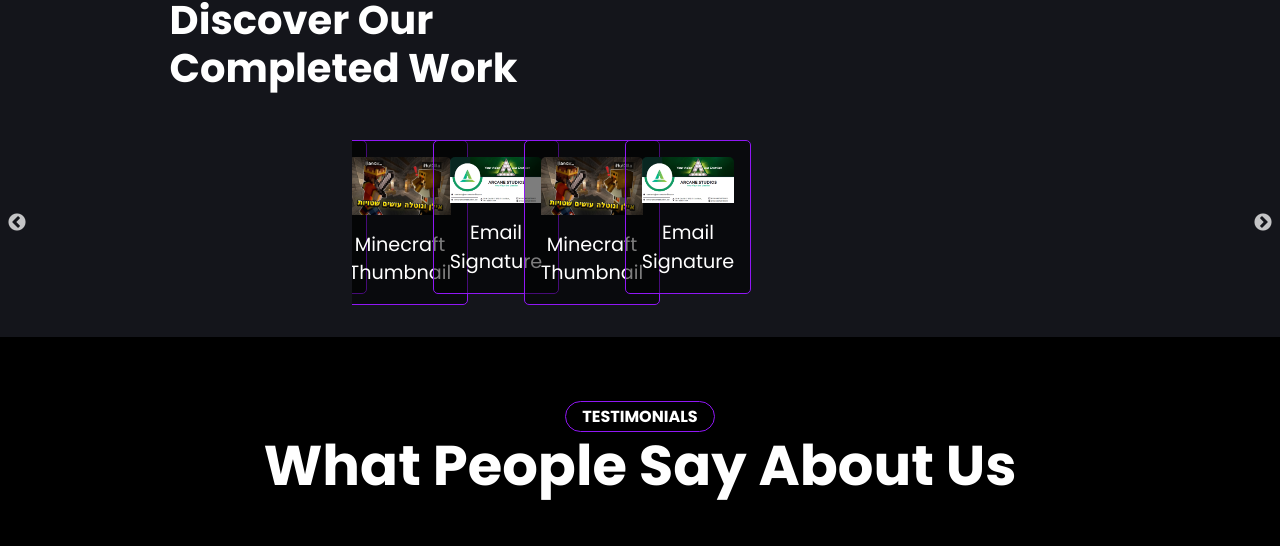
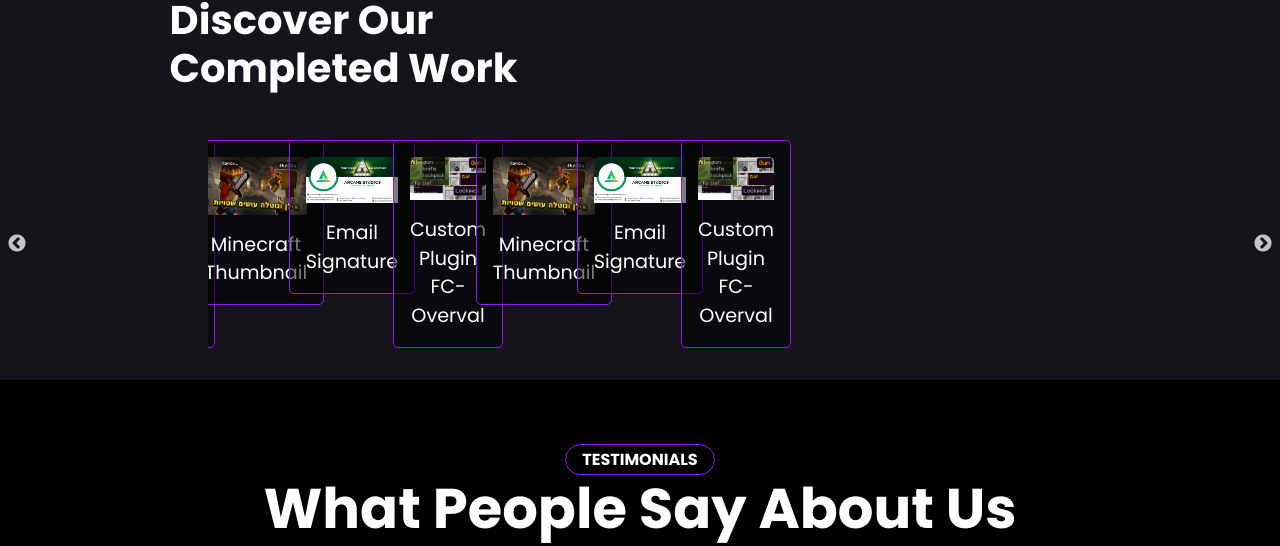
Before and after one commit to akielkucki/northonstudios, a React (Vite) app in the folder JR-STUDIOS/: page / in a window 1280 px wide. Shown: the part 3743-4289 px from the top of the page. Built offline with nearby package versions, Linux system fonts and the light colour scheme.

Commit message:
Project Update

```diff
--- a/JR-STUDIOS/src/components/Projects.jsx
+++ b/JR-STUDIOS/src/components/Projects.jsx
@@ -1,7 +1,7 @@
 import React, { useEffect, useState } from 'react';
-import Slider from 'react-slick';
 import { FadeText } from "@/components/magicui/fade-text";
 import styled from 'styled-components';
+import Slider from 'react-slick';
 import "slick-carousel/slick/slick.css";
 import "slick-carousel/slick/slick-theme.css";
 
@@ -19,6 +19,11 @@ const Projects = () => {
                 index: 2,
                 title: "Email Signature",
                 image: "/projects-img/liam-email-sign.png",
+            },
+            {
+                index: 3,
+                title: "Custom Plugin FC-Overval",
+                image: "/projects-img/alberto-plugin.png",
             }
         ]);
     }, []);
--- a/JR-STUDIOS/src/components/partials/Footer.jsx
+++ b/JR-STUDIOS/src/components/partials/Footer.jsx
@@ -40,7 +40,7 @@ const Footer = () => {
                 jaundev768@gmail.com
               </p>
               <p style={{ color: '#fff', fontFamily: 'Poppins, sens-serif' }}>
-                <MDBIcon icon="phone" style={{ color: '#9017f5' }} className="me-3" /> +92 341 3766240
+                <MDBIcon icon="phone" style={{ color: '#9017f5' }} className="me-3" />+92 341 3766240
               </p>
             </MDBCol>
 
```
Also changed, not shown: JR-STUDIOS/public/projects-img/alberto-plugin.png (added).
